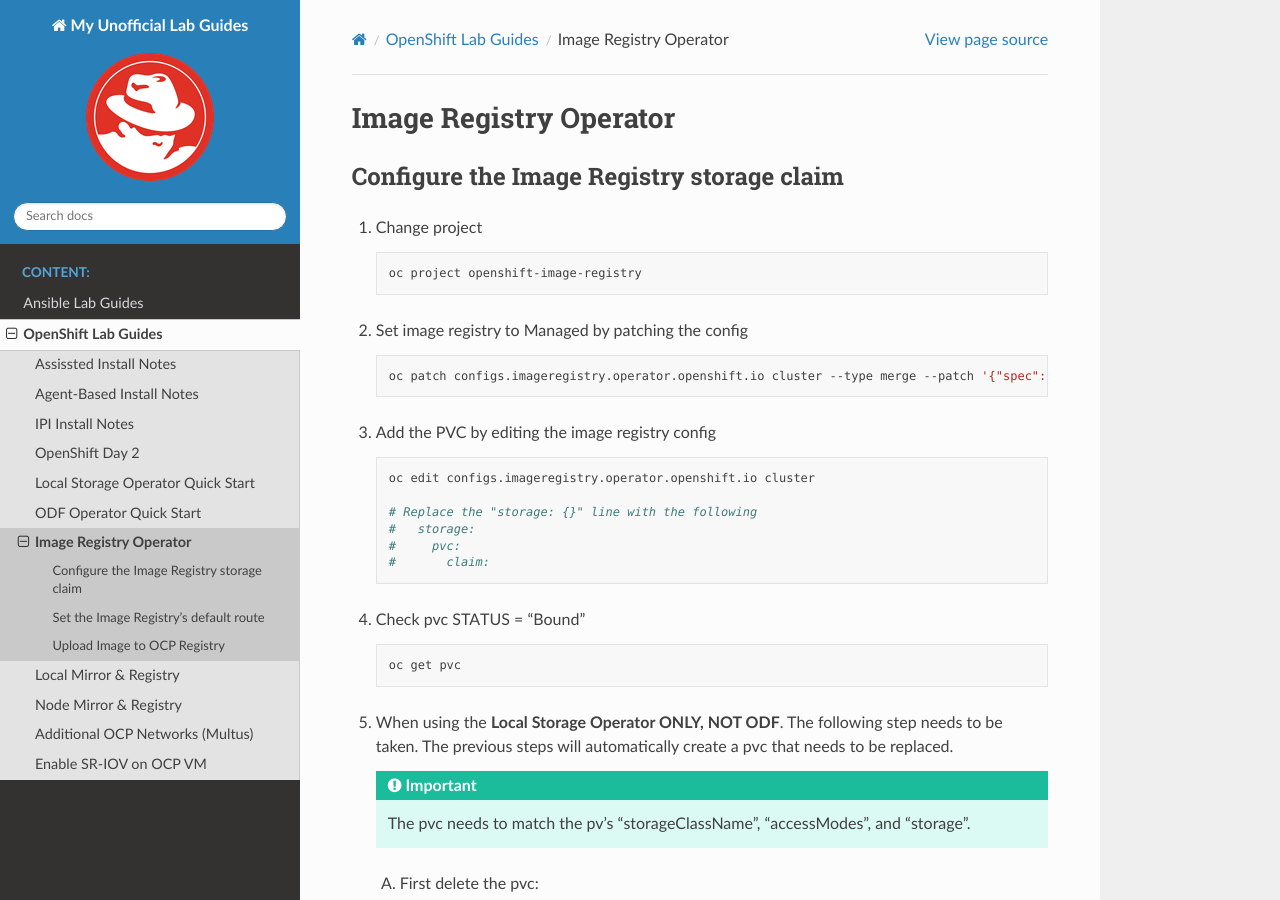
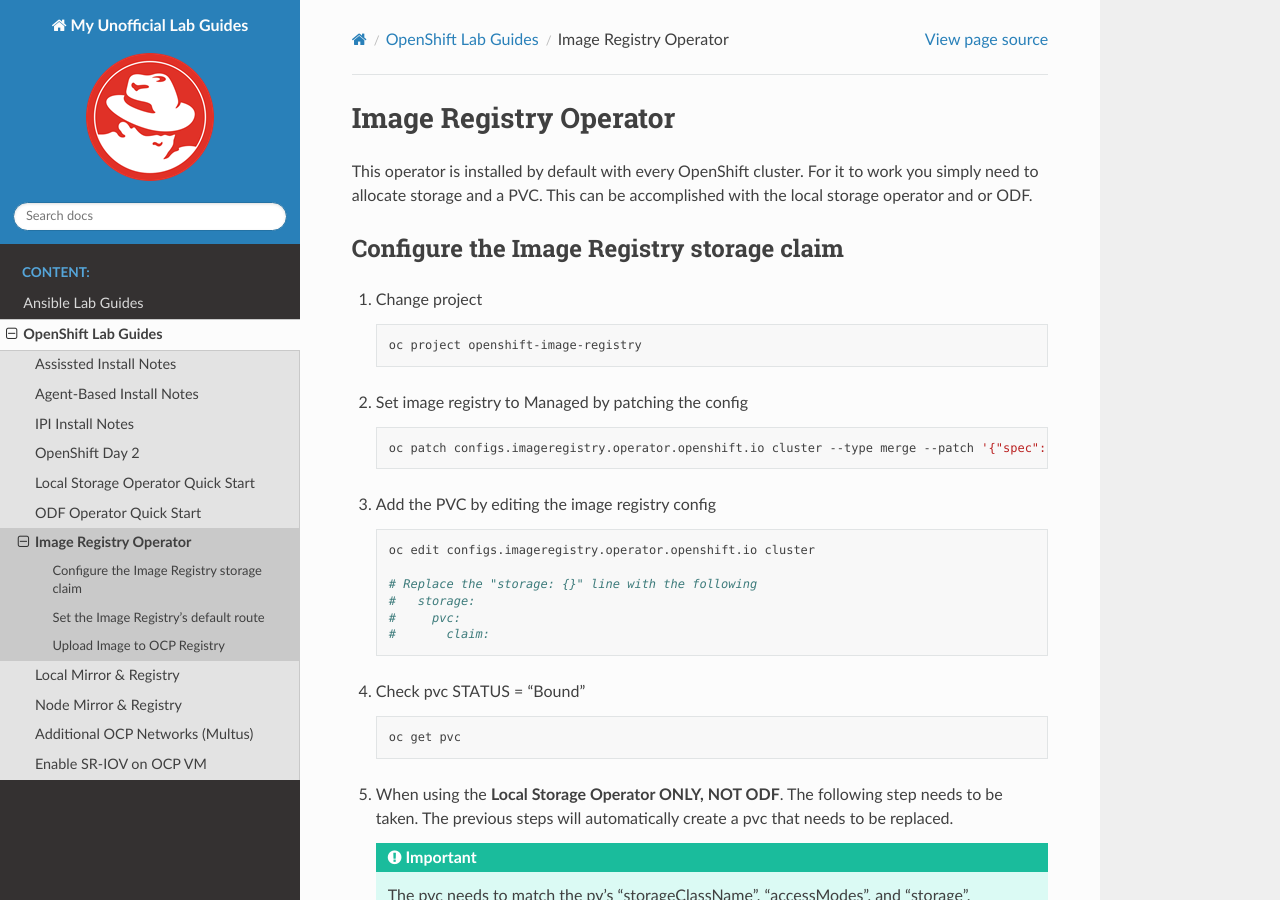
Before and after one commit to vtog/labGuides, a Sphinx documentation site: the page built from source/ocp/image-registry.rst, in a window 1280 px wide and 900 px high. Built offline with Sphinx 7.4.7 and the Read the Docs theme 2.0.0, drawn with Linux system fonts in a browser that asks for light colours; pages that are not in the unit, such as notebooks, are missing from menus.

Commit message:
added image reg overview

```diff
--- a/source/ocp/image-registry.rst
+++ b/source/ocp/image-registry.rst
@@ -1,5 +1,9 @@
 Image Registry Operator
 =======================
+
+This operator is installed by default with every OpenShift cluster. For it to
+work you simply need to allocate storage and a PVC. This can be accomplished
+with the local storage operator and or ODF.
 
 Configure the Image Registry storage claim
 -------------------------------------------
```
